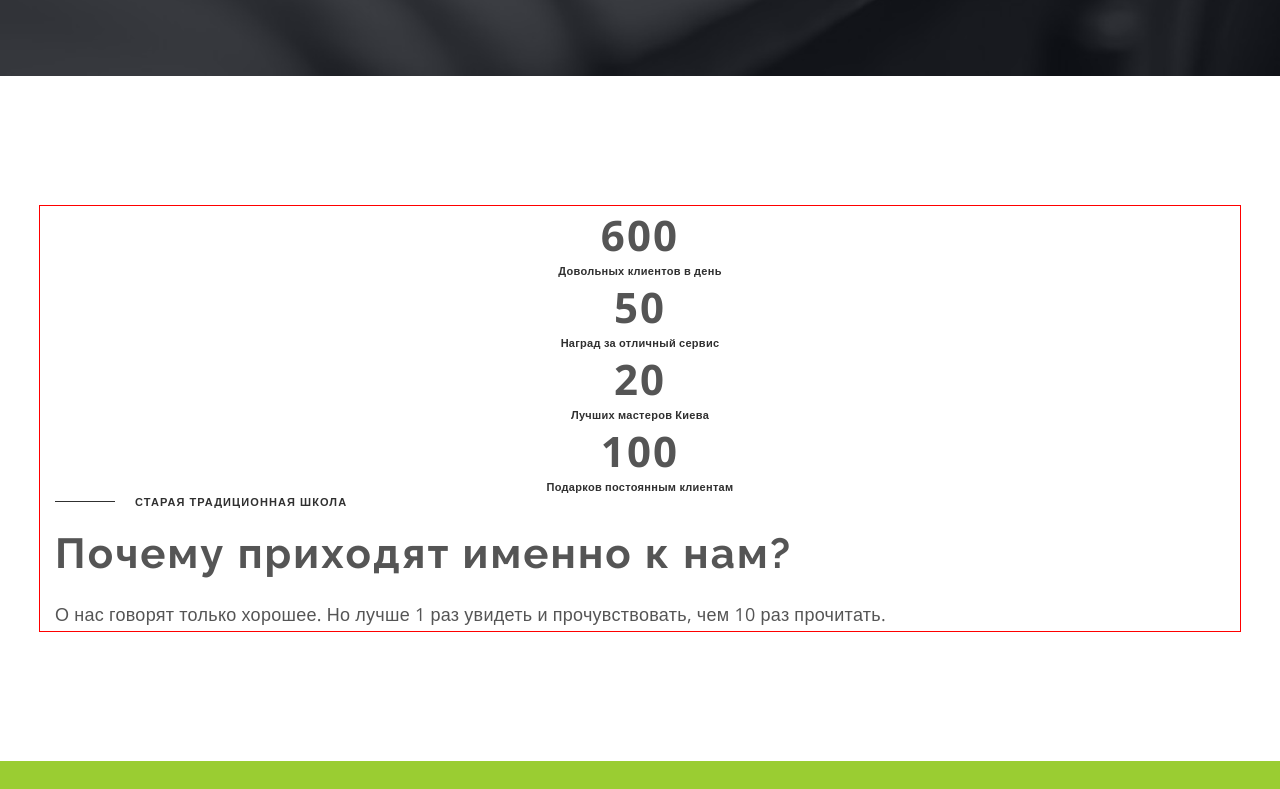
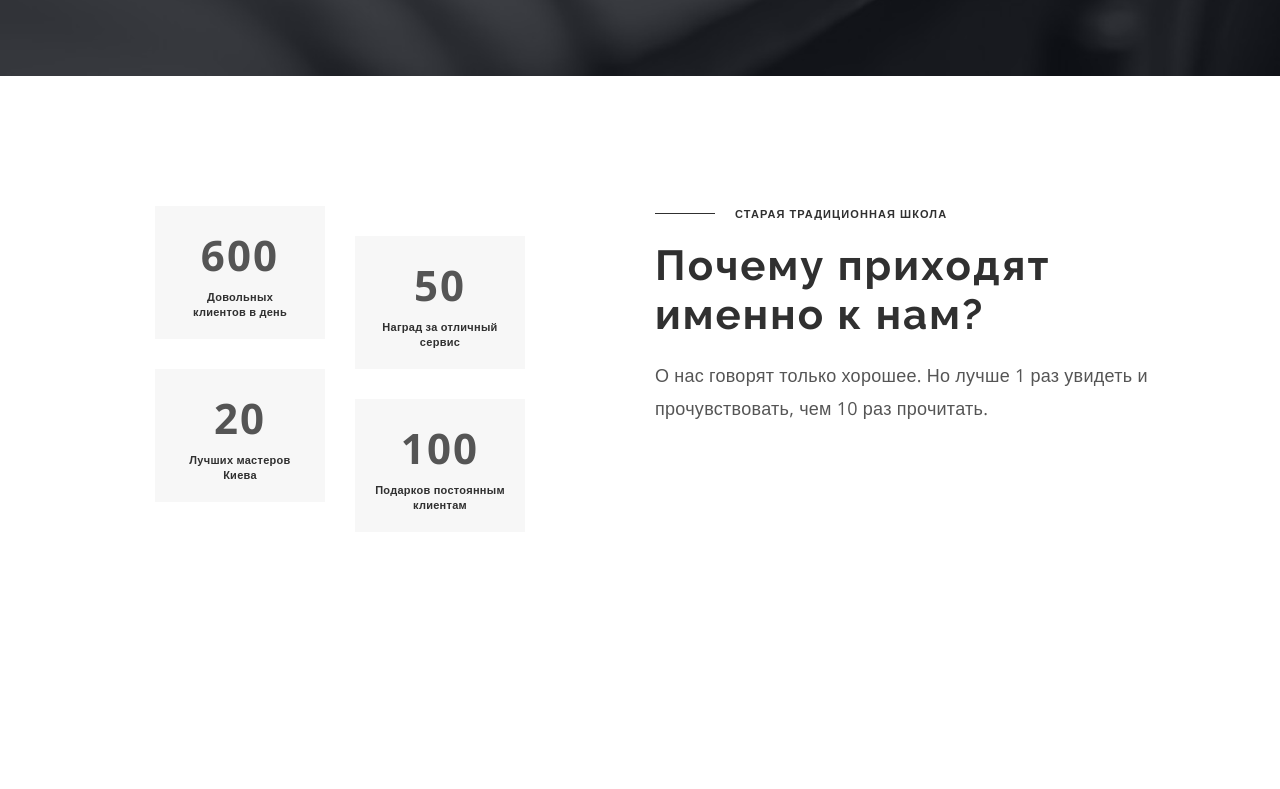
Before and after one commit to olhazolotar/barbershop, a plain HTML site: page index.html in a window 1280 px wide. Shown: the part 2000-2789 px from the top of the page. Drawn offline with nearby package versions, Linux system fonts and the light colour scheme.

Commit message:
feat: update reasons

```diff
--- a/css/style.css
+++ b/css/style.css
@@ -68,7 +68,6 @@ body {
   padding-right: 15px;
   margin-left: auto;
   margin-right: auto;
-  outline: 1px solid red;
 }
 
 .section {
@@ -315,9 +314,6 @@ body {
   color: #9da4bd;
 }
 /* ---------------------------------- ABOUT ------------------------ */
-.about {
-  background-color: wheat;
-}
 
 .about-items {
   display: flex;
@@ -461,6 +457,45 @@ body {
 }
 
 /* ---------------------------------- REASONS ------------------------ */
+.reasons-container {
+  display: flex;
+  justify-content: space-between;
+}
+
+.reasons-left-wrap,
+.reasons-right-wrap {
+  width: calc((100% - 30px) / 2);
+}
+
+.reasons-left-wrap {
+  display: flex;
+  justify-content: center;
+}
+.reasons-items {
+  display: flex;
+  flex-wrap: wrap;
+  width: 370px;
+}
+
+.reasons-item {
+  width: 170px;
+  height: 133px;
+  background-color: #f7f7f7;
+  padding: 20px 24px;
+}
+
+.reasons-item:nth-child(odd) {
+  margin-right: 30px;
+}
+
+.reasons-item:nth-child(even) {
+  margin-top: 30px;
+}
+
+.reasons-item-dif {
+  padding: 20px;
+}
+
 .reasons-count {
   font-weight: 700;
   font-size: 42px;
@@ -468,7 +503,10 @@ body {
   text-align: center;
   letter-spacing: 0.05em;
   display: block;
+  text-align: center;
+  margin-bottom: 6px;
 }
+
 .reasons-item-text {
   font-weight: 600;
   font-size: 11px;
@@ -477,6 +515,7 @@ body {
 
   color: var(--primary-text-color);
 }
+
 .reasons-before-title {
   font-weight: 600;
   font-size: 11px;
@@ -489,6 +528,7 @@ body {
   margin-bottom: 20px;
 }
 .reasons-title {
+  color: var(--primary-text-color);
   margin-bottom: 20px;
 }
 .reasons-after-title {
@@ -496,9 +536,6 @@ body {
 }
 
 /* ---------------------------------- MASTERS ------------------------ */
-.masters {
-  background-color: yellowgreen;
-}
 
 .masters-before-title {
   font-weight: 600;
@@ -514,6 +551,7 @@ body {
 
 .masters-title {
   margin-bottom: 44px;
+  color: var(--primary-text-color);
 }
 .masters-items {
   display: flex;
@@ -569,6 +607,8 @@ body {
   display: flex;
   align-items: center;
   justify-content: center;
+
+  transition: color 250ms linear;
 }
 
 .masters-socials-icon {
--- a/index.html
+++ b/index.html
@@ -150,13 +150,14 @@
       </section>
 
       <section class="reasons section">
-        <div class="container">
+        <div class="container reasons-container">
+          <div class="reasons-left-wrap">
             <ul class="reasons-items list">
               <li class="reasons-item">
                 <span class="reasons-count">600</span>
                 <p class="reasons-item-text">Довольных клиентов в день</p>
               </li>
-            <li>
+              <li class="reasons-item">
                 <span class="reasons-count">50</span>
                 <p class="reasons-item-text">Наград за отличный сервис</p>
               </li>
@@ -164,16 +165,20 @@
                 <span class="reasons-count">20</span>
                 <p class="reasons-item-text">Лучших мастеров Киева</p>
               </li>
-            <li class="reasons-item">
+              <li class="reasons-item reasons-item-dif">
                 <span class="reasons-count">100</span>
                 <p class="reasons-item-text">Подарков постоянным клиентам</p>
               </li>
             </ul>
+          </div>
+
+          <div class="reasons-right-wrap">
             <p class="before-title pre-title pre-title-dark">старая традиционная школа</p>
             <h2 class="reasons-title title">Почему приходят именно к нам?</h2>
             <p class="reasons-after-title">
               О нас говорят только хорошее. Но лучше 1 раз увидеть и прочувствовать, чем 10 раз прочитать.
             </p>
+          </div>
         </div>
       </section>
 
```
Lines whose indentation alone changed are shown as unchanged.
